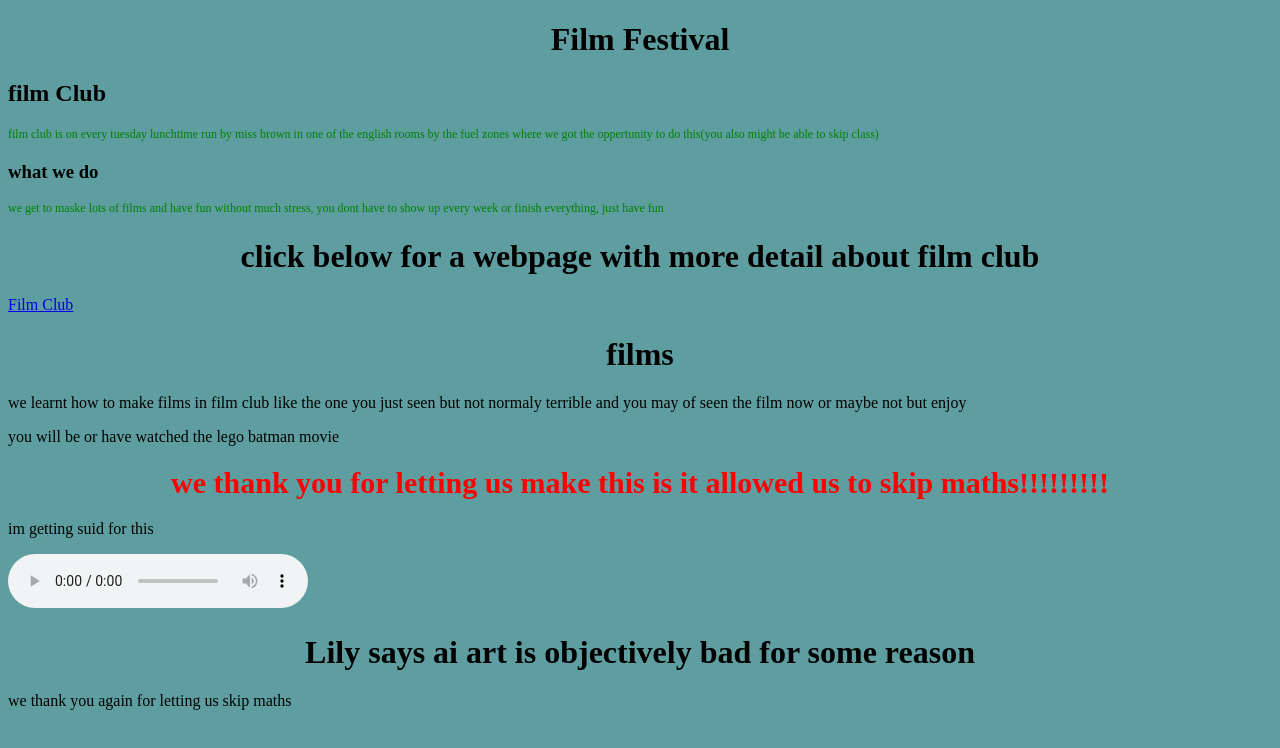
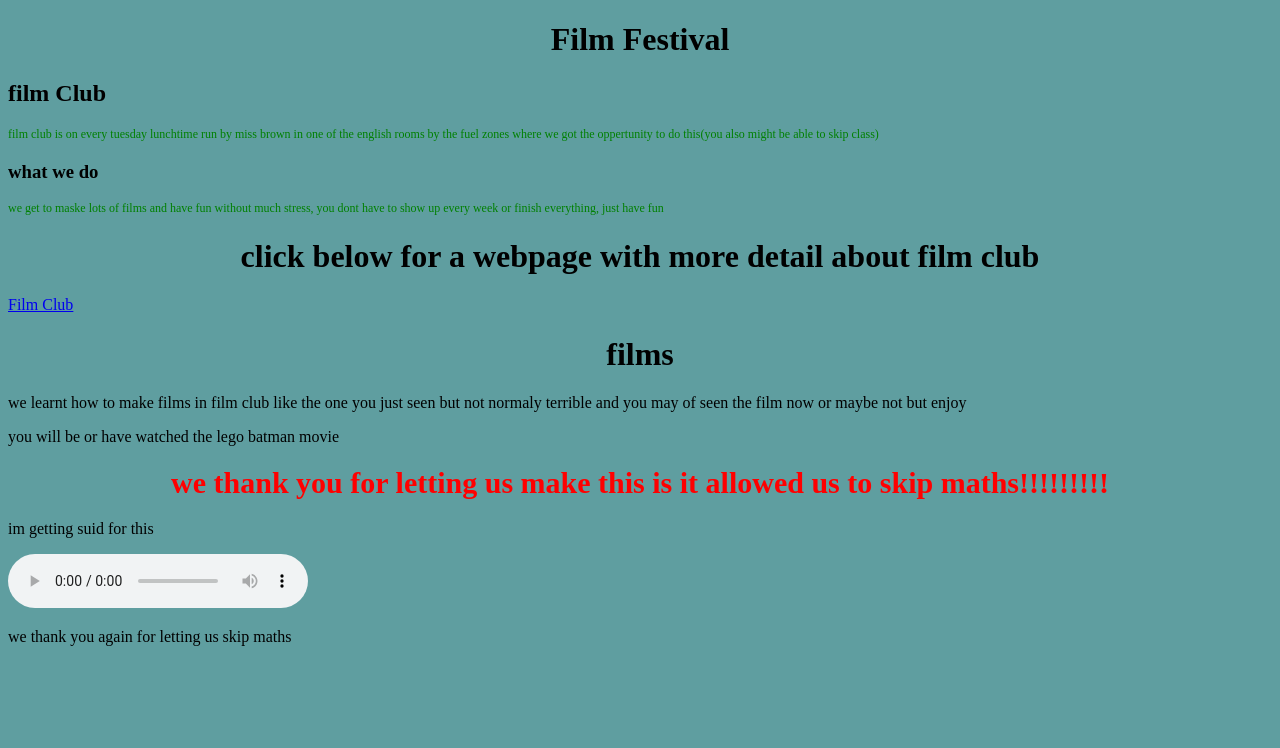
Before and after one commit to Charliehall3141/film_festival, a plain HTML site: page index.html in a window 1280 px wide. Drawn offline with Linux system fonts and the light colour scheme.

Commit message:
Update index.html

```diff
--- a/index.html
+++ b/index.html
@@ -45,9 +45,6 @@
       Your browser does not support the audio element.
 </audio>
 
-
-    <h1>Lily says ai art is objectively bad for some reason</h1>
-
     <p>we thank you again for letting us skip maths</p>
 
   </body>
```
